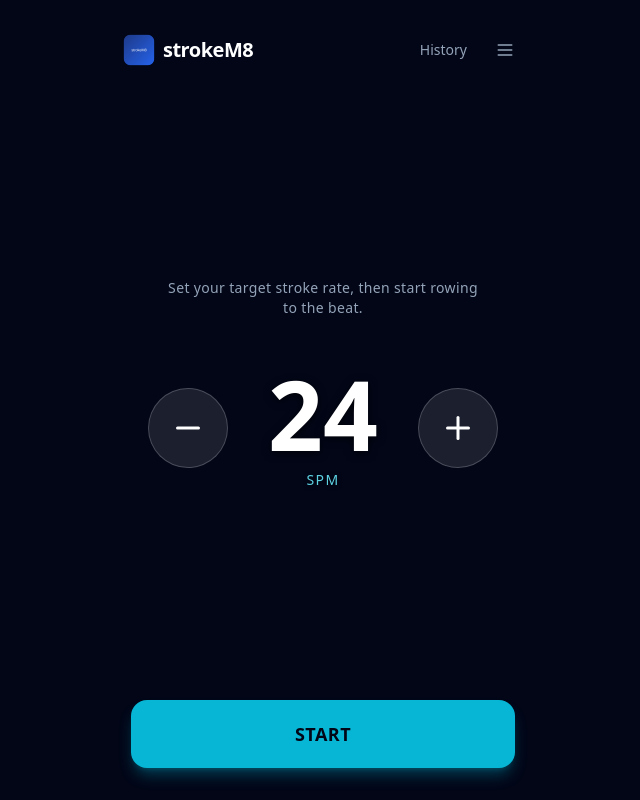
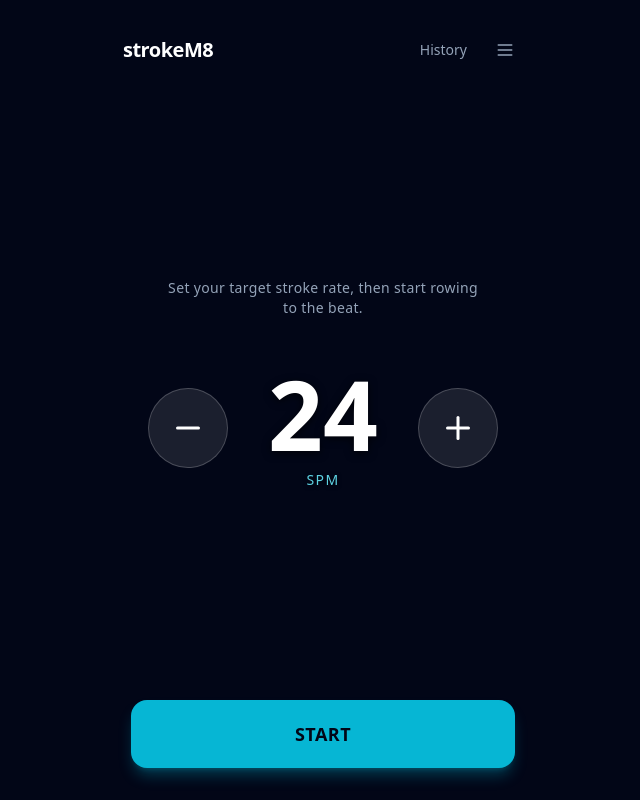
Before and after one commit to Davetowle/rowerM8-old, a React (Vite) app: page / in a window 1280 px wide. Shown: the whole page, without its empty margins (317-957 px from the left). Built offline with nearby package versions, Linux system fonts and the light colour scheme.

Commit message:
Updated HomeScreen.tsx

```diff
--- a/src/screens/HomeScreen.tsx
+++ b/src/screens/HomeScreen.tsx
@@ -2,8 +2,6 @@ import { useEffect, useRef, useState } from "react";
 import { Menu, X, Bluetooth, ShoppingBag, BarChart3, Calculator, Waves } from "lucide-react";
 import { SpmControl } from "@/components/SpmControl";
 import type { View } from "@/types";
-
-const LOGO = "/strokem8_logo.png";
 
 interface MenuOption {
   label: string;
@@ -52,7 +50,6 @@ export function HomeScreen({ spm, onAdjust, onStart, onHistory, onNavigate }: Pr
       {/* Header */}
       <div className="w-full flex items-center justify-between">
         <div className="flex items-center gap-2">
-          <img src={LOGO} alt="strokeM8" className="h-8 w-8 rounded-lg object-cover" />
           <span className="text-xl font-bold text-white tracking-tight">strokeM8</span>
         </div>
         <div className="flex items-center gap-2">
```
